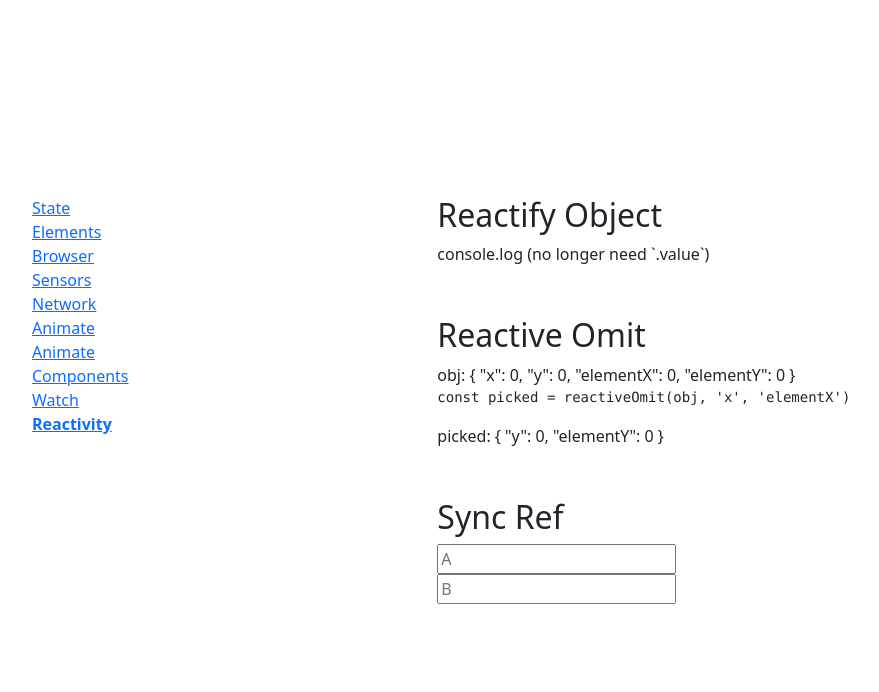
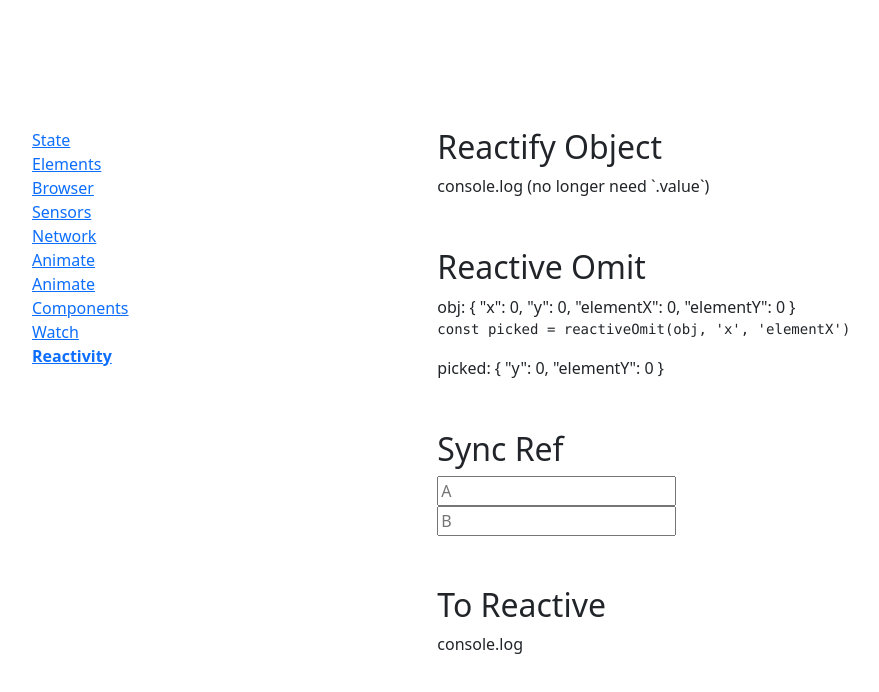
Before and after one commit to UlakhovichKate/vueUse, a Vue app: page /reactivity in a window 1280 px wide. Shown: the top 692 px of the page, without its empty margins (0-879 px from the left). Built offline with nearby package versions, Linux system fonts and the light colour scheme.

Commit message:
ToReactive.vue

```diff
--- a/src/components/ListReactivity.vue
+++ b/src/components/ListReactivity.vue
@@ -2,12 +2,15 @@
   <reactify-object/>
   <reactive-omit/>
   <sync-ref/>
+  <to-reactive/>
 </template>
 
 <script setup>
 import ReactifyObject from "../vueUseComponents/ReactifyObject.vue";
 import ReactiveOmit from "../vueUseComponents/ReactiveOmit.vue";
 import SyncRef from "../vueUseComponents/SyncRef.vue";
+import ToReactive from "../vueUseComponents/ToReactive.vue";
+
 
 
 </script>
--- /dev/null
+++ b/src/vueUseComponents/ToReactive.vue
@@ -0,0 +1,27 @@
+<template>
+  <h2>To Reactive</h2>
+  <p>console.log</p>
+</template>
+
+<script setup>
+import { toReactive } from '@vueuse/core'
+import { ref } from 'vue';
+
+const refState = ref({ foo: 'bar' })
+
+console.log(refState.value.foo) // => 'bar'
+
+const state = toReactive(refState) // <--
+
+console.log(state.foo) // => 'bar'
+
+refState.value = { bar: 'foo' }
+
+console.log(state.foo) // => undefined
+console.log(state.bar) // => 'foo'
+console.log(refState.value)
+</script>
+
+<style scoped>
+
+</style>
```
